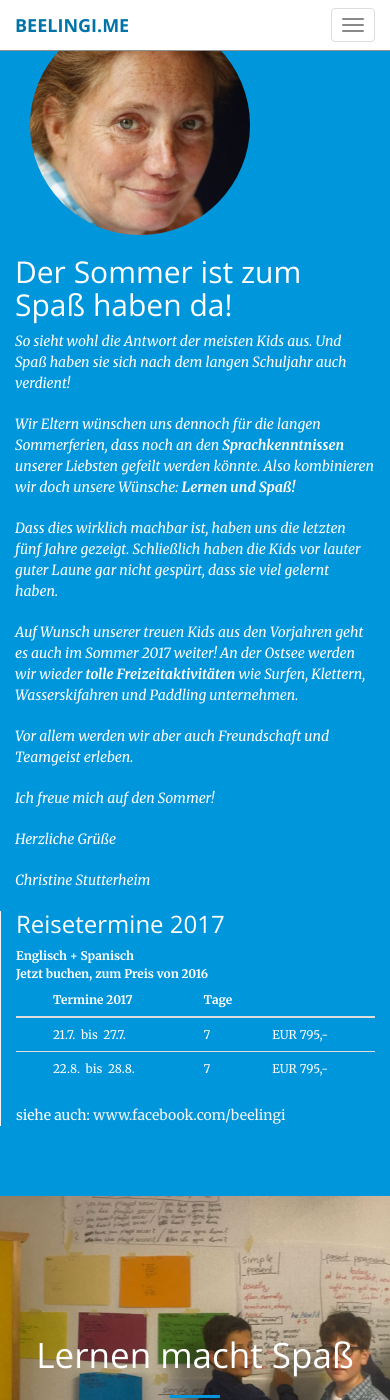
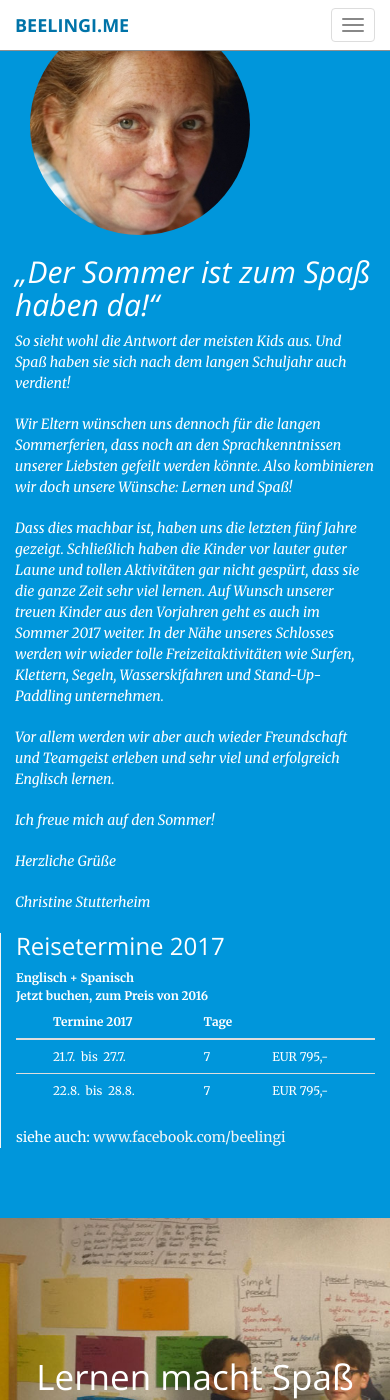
Before and after one commit to Beelingi/beelingi.github.io, a Jekyll site: the page built from index.html, in a window 390 px wide and 1400 px high, scrolled down 554 px. Built offline with Jekyll 4.4.1, drawn with Linux system fonts in a browser that asks for light colours; some of the changed text lies outside the part shown.

Commit message:
Tinis Korrekturen

```diff
--- a/_includes/Unterricht.html
+++ b/_includes/Unterricht.html
@@ -16,62 +16,65 @@
         <div class="row">
             <div class="col-md-12">
 
-                <h2>Unterricht: We learn amazing things</h2>
+                <h2>
+                    Unterricht: kleinste Gruppen – 40 Stunden – individualisiert – intensiv
+                </h2>
 
-                <p>Der Unterricht folgt dem Motto: Lernen muss Spaß machen, dann kommt
-                    der Erfolg von ganz allein. Das ist ein großes Ziel, denn in den Ferien
-                    gibt es viele andere Aktionen, die mehr Spaß machen als zu lernen.
-                    Deshalb wollen wir beim Lernen lachen und Freude haben. Dafür arbeiten
-                    wir in den Fremdsprachen mit vielen unterschiedlichen Methoden, so dass
-                    das Lernen möglichst nicht als Unterricht empfunden wird. Dazu gehören
-                    z.B. Spiele, Schauspielern, Geschichten hören, Lieblingsthemen
-                    vorstellen und Singen. Das freie, ungenierte Sprechen steht im Vordergrund, dicht gefolgt vom Verstehen und Lesen
-                    sowie dem Anwenden von Grammatik.</p>
-                <p>Insgesamt finden täglich fünf Unterrichtsstunden statt. Vormittags vier
-                    Stunden und abends eine Stunde. Am Vormittag gehen wir sehr konzentriert auf
-                    die Verbesserung der individuellen Sprachkompetenz ein, während die
-                    Abendstunde dem Manifestieren und Anwenden in gemütlicher Stimmung gewidmet wird. Hier sprechen wir auf der Fremdsprache über die Erlebnisse
-                    des Tages, lesen Geschichten vor oder spielen Vokabellernspiele.</p>
+                <p>Der Unterricht folgt dem Motto: Lernen muss Spaß machen, dann
+                    kommt der Erfolg von ganz allein. Deshalb wollen wir beim Lernen
+                    lachen und Freude haben. Dafür arbeiten wir in den Fremdsprachen mit vielen unterschiedlichen Methoden,
+                    so dass das Lernen bei unseren professionellen, sympathischen Lehrern möglichst nicht als Unterricht empfunden wird.
+                    Dazu gehören z.B. Spiele, Schauspielern, Geschichten hören, Lieblingsthemen vorstellen und Singen. Das freie,
+                    ungenierte Sprechen steht im Vordergrund, dicht gefolgt vom Verstehen und Lesen sowie dem Anwenden von Grammatik.
+                </p>
+                <p>Insgesamt finden täglich sechs Unterrichtsstunden statt. Vormittags fünf Stunden und abends eine Stunde.
+                    Am Vormittag gehen wir sehr konzentriert auf die Verbesserung der individuellen Sprachkompetenz ein, während die
+                    Abendstunde dem Manifestieren und Anwenden in gemütlicher Stimmung gewidmet wird. Hier sprechen wir auf der
+                    Fremdsprache über die Erlebnisse des Tages, lesen Geschichten vor oder spielen Vokabellernspiele. It‘s amazing!
+                </p>
                 </div>
-            <div class="col-sm-4">
+            <div class="col-md-4">
                 <h3>Unsere Ziele</h3>
             </div>
 
 
-            <div class="col-sm-9 col-sm-offset-3">
+            <div class="col-md-9 col-sm-12 col-md-offset-3">
 
                 <div class="row">
                     <div class="col-sm-4">
                         <a href="#" class="thumbnail">
                             <img src="../img/unterricht/tsingas.jpeg" class="img-responsive" alt="Lernen in vertrauensvoller Umbebung">
                         </a>
-                        <h4>Lernen soll in vertrauensvoller Atmosphäre stattfinden</h4>
+                        <h4>Lernen findet in vertrauensvoller Atmosphäre statt</h4>
 
-                        <p>Wir bemühen uns um eine positive Lernatmosphäre, die vertrauensvoll
-                            und teamorientiert ist, damit sich jedes Kind ohne Scheu frei entfalten
-                            kann.</p>
+                        <p>Wir schaffen eine positive, vertrauensvolle Lernatmosphäre, damit sich jeder ohne Scheu frei entfalten kann.
+                        </p>
                     </div>
                     <div class="col-sm-4">
                         <a href="#" class="thumbnail">
                             <img src="../img/unterricht/individuel.png" class="img-responsive" alt="Lernen in vertrauensvoller Umbebung">
                         </a>
 
-                        <h4>Wir wollen auf jeden Schüler individuell eingehen</h4>
+                        <h4>Wir gehen auf jeden Schüler individuell ein</h4>
 
-                        <p>Wir kümmern uns um jedes Kind und zielen an, auf die
-                            unterschiedlichen Bedürfnisse einzugehen. Inhaltlich orientieren
-                            wir uns an den Anforderungen des Hamburger Rahmenlehrplans.</p>
+                        <p>
+                            Wir kümmern uns um jedes Kind und gehen auf die unterschiedlichen Lern-Bedürfnisse ein.
+                            Inhaltlich orientieren wir an dem Hamburger Rahmenlehrplan.
+
+                        </p>
                     </div>
                     <div class="col-sm-4">
                         <a href="#" class="thumbnail">
                             <img src="../img/unterricht/kleinegruppen.png" class="img-responsive" alt="Lernen in vertrauensvoller Umbebung">
                         </a>
 
-                        <h4>Wir freuen uns gemeinsam über erreichte Ziele</h4>
+                        <h4>
+                            Wir freuen uns gemeinsam über erreichte Ziele
+                        </h4>
 
-                        <p>Um diese Freundschaftsatmosphäre aufzubauen, führen wir
-                            Teambuildingaktivitäten durch und gehen sensibel mit Gruppenbildungen
-                            um.</p>
+                        <p>Um diese Freundschafts-atmosphäre aufzubauen, führen wir Teambuilding-Aktivitäten
+                            durch und gehen sensibel mit Gruppenbildungen um.
+                        </p>
                     </div>
                 </div>
                 <div class="row">
@@ -80,10 +83,11 @@
                             <img src="../img/unterricht/luecken.jpg" class="img-responsive" alt="Lernen in vertrauensvoller Umbebung">
                         </a>
 
-                        <h4>Wir wollen in kleinen Lerngruppen große Erfolge erzielen</h4>
+                        <h4>Wir arbeiten in Kleinstgruppen und erzielen dadurch große Lern-Erfolge</h4>
 
-                        <p>In kleinen Gruppen üben wir ungehemmt, punktgenau und sehr konzentriert mit dem Ziel,
-                            dass jeder Schüler alle Themen versteht.</p>
+                        <p>In kleinen Gruppen üben wir ungehemmt, punktgenau und sehr konzentriert
+                            mit dem Ziel, dass jeder Schüler alle Themen versteht.
+                        </p>
                     </div>
 
 
@@ -93,22 +97,26 @@
                             <img src="../img/unterricht/Food%20Tasting.png" class="img-responsive" alt="Unterricht soll abwechslungsreich gestaltet sein">
                         </a>
 
-                        <h4>Unterricht soll abwechslungsreich gestaltet sein</h4>
+                        <h4>
+                            Der Unterricht ist abwechslungsreich gestaltet
+                        </h4>
 
-                        <p>Wir arbeiten mit vielen unterschiedlichen Methoden, um die
-                            verschiedenen Sinne anzusprechen und gehen zielgerichtet
-                            auf unterschiedliche Lerntypen ein.</p>
+                        <p>
+                            Wir arbeiten mit vielen unterschiedlichen Methoden, um die verschiedenen Sinne
+                            anzusprechen und gehen zielgerichtet auf unterschiedliche Lerntypen ein.
+                        </p>
                     </div>
 
                     <div class="col-sm-4">
                         <a href="#" class="thumbnail">
                             <img src="../img/unterricht/gemeinsam.png" class="img-responsive" alt="Wir wollen eventuelle Lücken schließen">
                         </a>
-                        <h4>Wir wollen eventuelle Lücken schließen</h4>
+                        <h4>Wir schließen eventuelle Lücken</h4>
 
-                        <p>In angepasstem Tempo wiederholen wir Themen aus dem Vorjahr, lernen
-                            diese, wenden sie in unterschiedlichen Kontexten an und legen ein
-                            Fundament für Neues.</p>
+                        <p>
+                            In angepasstem Tempo wiederholen wir Themen aus dem Vorjahr,
+                            wenden sie in unterschiedlichen Kontexten an und legen ein Fundament für Neues..
+                        </p>
                     </div>
 
 
--- a/_includes/about.html
+++ b/_includes/about.html
@@ -4,26 +4,38 @@
             <div class="col-md-offset-1 col-md-7 col-sm-8">
             <div class="col-md-6 col-sm-4"><br>
                 <img alt="" class="image-medium img-circle img-responsive" src="../img/c-stutterheim.jpg"></div>
+                <em>
+            <h2>
+                „Der Sommer ist zum Spaß haben da!“
+            </h2>
 
-            <h2> Der Sommer ist zum Spaß haben da!</h2>
+            <p>
+                So sieht wohl die Antwort der meisten Kids aus. Und Spaß haben sie sich nach dem langen Schuljahr auch verdient!
+            </p>
+            <P>
+                Wir Eltern wünschen uns dennoch für die langen Sommerferien, dass noch an den Sprachkenntnissen unserer Liebsten gefeilt werden könnte.
+                Also kombinieren wir doch unsere Wünsche: Lernen und Spaß!
+            </P>
+                <p>
+                    Dass dies machbar ist, haben uns die letzten fünf Jahre gezeigt. Schließlich haben die Kinder vor
+                    lauter guter Laune und tollen Aktivitäten gar nicht gespürt, dass sie die ganze Zeit sehr viel lernen.
+                    Auf Wunsch unserer treuen Kinder aus den Vorjahren geht es auch im Sommer 2017 weiter. In der Nähe unseres
+                    Schlosses werden wir wieder tolle Freizeitaktivitäten wie Surfen, Klettern, Segeln, Wasserskifahren und
+                    Stand-Up-Paddling unternehmen.
+                </p>
 
-            <p><em>So sieht wohl die Antwort der meisten Kids aus. Und Spaß haben sie sich nach dem langen Schuljahr auch verdient!</em></p>
+                <p>
+                    Vor allem werden wir aber auch wieder Freundschaft und Teamgeist erleben und sehr viel und
+                    erfolgreich Englisch lernen.
+                </p>
 
-            <p><em>Wir Eltern wünschen uns dennoch für die langen Sommerferien, dass noch an den <strong>Sprachkenntnissen</strong> unserer Liebsten gefeilt werden könnte. Also kombinieren wir doch unsere Wünsche: <strong>Lernen und Spaß!</strong></em></p>
 
-            <p><em>Dass dies wirklich machbar ist, haben uns die letzten fünf Jahre
-                gezeigt. Schließlich haben die Kids vor lauter guter Laune gar nicht
-                gespürt, dass sie viel gelernt haben. </em></p>
+            <p>Ich freue mich auf den Sommer!</p>
 
-            <p><em>Auf Wunsch unserer treuen Kids aus den Vorjahren geht es auch im Sommer 2017 weiter! An der Ostsee werden wir wieder <strong>tolle Freizeitaktivitäten</strong> wie Surfen, Klettern, Wasserskifahren und Paddling unternehmen.&nbsp;</em></p>
+            <p>Herzliche Grüße</p>
 
-            <p><em>Vor allem werden wir aber auch Freundschaft und Teamgeist erleben.</em></p>
-
-            <p><em>Ich freue mich auf den Sommer!</em></p>
-
-            <p><em>Herzliche Grüße</em></p>
-
-            <p><em>Christine Stutterheim </em></p>
+            <p>Christine Stutterheim </p>
+           </em>
         </div>
 
         <div class="col-md-4 col-sm-4  light reisetermine small">
--- a/_sass/_base.scss
+++ b/_sass/_base.scss
@@ -9,8 +9,7 @@ body {
 }
 
 hr {
-    border-color: $theme-primary;
-    border-width: 3px;
+    border: 3px solid $theme-primary;
     max-width: 50px;
 }
 
@@ -381,7 +380,7 @@ body {
     color: #ffffff;
     }
 
-#unterricht, {
+#unterricht {
     .entry-header {
         background-position: center right;
         }
@@ -448,8 +447,8 @@ body {
     }
 
 .thumbnail {
-    padding: 0px;
-    border-radius: 0px;
+    padding: 0;
+    border-radius: 0;
     }
 
 .intro h2 a {
```
Also changed, not shown: 2 other files.
